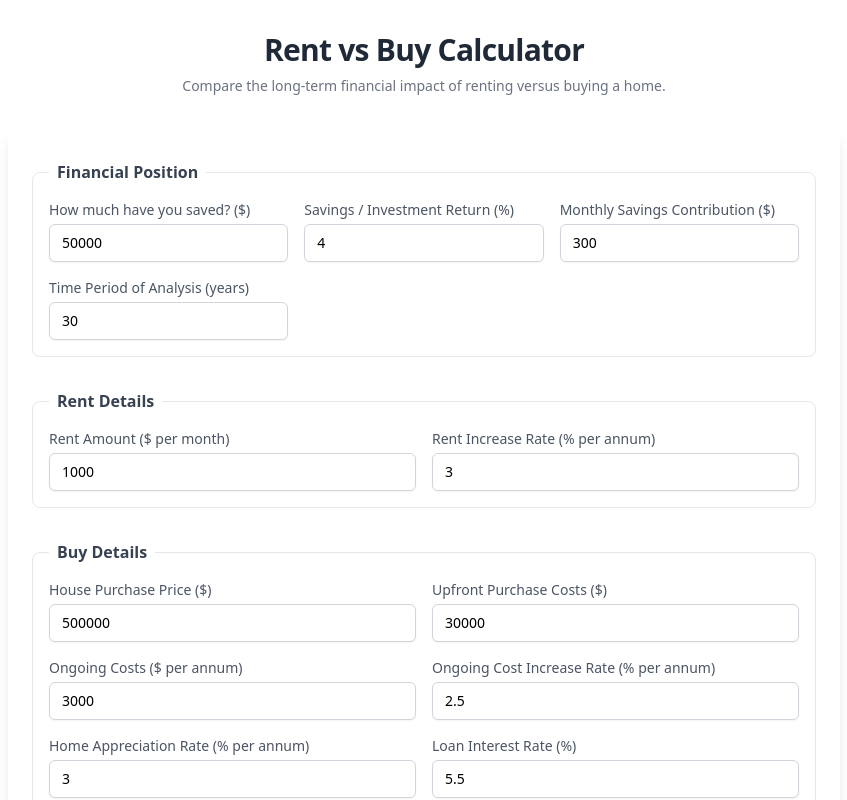
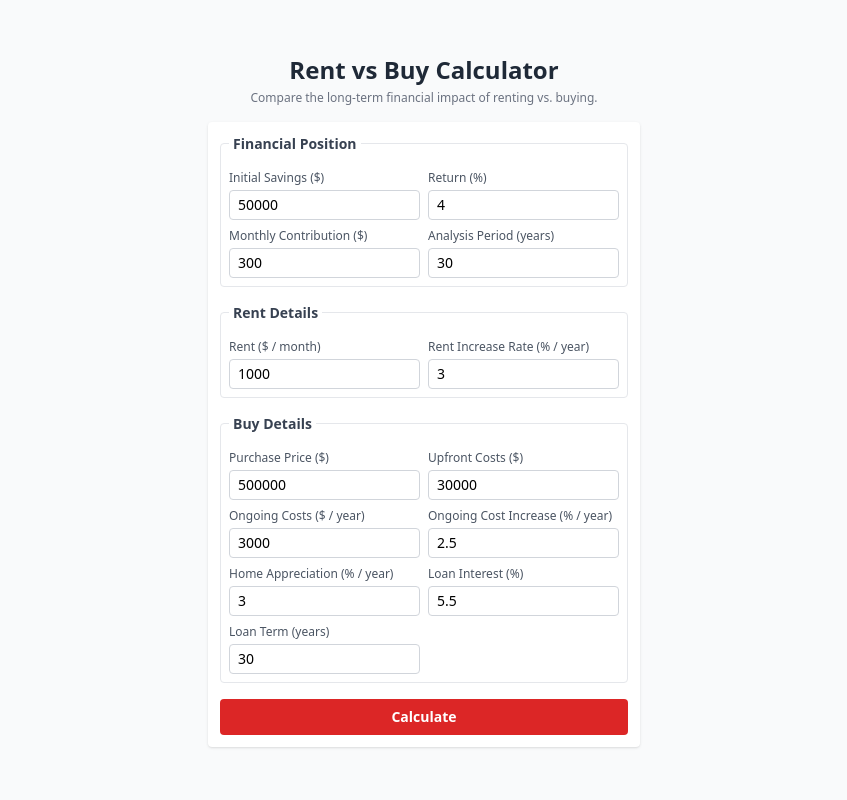
Before and after one commit to rhysheavensmith/rentVsBuyCalculator, a React (Vite) app: page / in a window 1280 px wide. Shown: the top 800 px of the page, without its empty margins (216-1063 px from the left). Built offline with nearby package versions, Linux system fonts and the light colour scheme.

Commit message:
compacted the design

```diff
--- a/src/components/SavingsCalculator.jsx
+++ b/src/components/SavingsCalculator.jsx
@@ -54,7 +54,7 @@ const SavingsCalculator = () => {
 		}));
 	};
 
-	// Define animation variants for the accordion
+	// Optional: animation variants for expansions/collapses in the modal
 	const accordionVariants = {
 		closed: {
 			opacity: 0,
@@ -75,33 +75,26 @@ const SavingsCalculator = () => {
 	};
 
 	return (
-		<div className='mx-auto max-w-4xl py-8 px-4 sm:px-6 lg:px-8'>
+		<div className='flex items-center justify-center min-h-screen overflow-auto bg-gray-50'>
+			<div className='mx-auto max-w-md py-4 px-2'>
 				{/* Heading */}
-			<div className='text-center mb-8'>
-				<h1 className='text-3xl font-extrabold text-gray-800 tracking-tight'>
+				<div className='text-center mb-4'>
+					<h1 className='text-2xl font-bold text-gray-800'>
 						Rent vs Buy Calculator
 					</h1>
-				<p className='mt-2 text-sm text-gray-500'>
-					Compare the long-term financial impact of renting versus buying a
-					home.
+					<p className='mt-1 text-xs text-gray-500'>
+						Compare the long-term financial impact of renting vs. buying.
 					</p>
 				</div>
 
 				{/* Form Container */}
 				<form
 					onSubmit={handleSubmit}
-				className='bg-white rounded-lg shadow-lg px-6 py-8 space-y-8'
+					className='bg-white rounded shadow px-3 py-3 space-y-4'
 				>
-				{/* Financial Position */}
 					<FinancialPosition inputs={inputs} handleChange={handleChange} />
-
-				{/* Rent Details */}
 					<RentDetails inputs={inputs} handleChange={handleChange} />
-
-				{/* Buy Details */}
 					<BuyDetails inputs={inputs} handleChange={handleChange} />
-
-				{/* Submit Button */}
 					<SubmitButton />
 				</form>
 
@@ -114,6 +107,7 @@ const SavingsCalculator = () => {
 					toggleDetails={toggleDetails}
 				/>
 			</div>
+		</div>
 	);
 };
 
--- a/src/components/calculator/BuyDetails.jsx
+++ b/src/components/calculator/BuyDetails.jsx
@@ -1,22 +1,23 @@
 const BuyDetails = ({ inputs, handleChange }) => {
 	return (
-		<fieldset className='border border-gray-200 rounded-lg p-4'>
-			<legend className='px-2 text-base font-semibold text-gray-700'>
+		<fieldset className='border border-gray-200 rounded p-2'>
+			<legend className='px-1 text-sm font-semibold text-gray-700'>
 				Buy Details
 			</legend>
-			<div className='grid grid-cols-1 gap-4 sm:grid-cols-2'>
+			<div className='grid grid-cols-1 gap-2 sm:grid-cols-2 mt-2'>
 				{/* House Purchase Price */}
 				<div>
-					<label className='block text-sm font-medium text-gray-600'>
-						House Purchase Price ($)
+					<label className='block text-xs text-gray-600'>
+						Purchase Price ($)
 					</label>
 					<input
 						type='number'
 						name='housePurchasePrice'
 						value={inputs.housePurchasePrice}
 						onChange={handleChange}
-						className='mt-1 block w-full rounded-md border border-gray-300 shadow-sm
-              focus:border-red-500 focus:ring-red-500 sm:text-sm px-3 py-2'
+						className='mt-1 w-full rounded border border-gray-300
+						 text-sm px-2 py-1 focus:border-red-500
+						 focus:ring-red-500'
 						min='0'
 						step='1000'
 						required
@@ -25,16 +26,17 @@ const BuyDetails = ({ inputs, handleChange }) => {
 
 				{/* Upfront Purchase Costs */}
 				<div>
-					<label className='block text-sm font-medium text-gray-600'>
-						Upfront Purchase Costs ($)
+					<label className='block text-xs text-gray-600'>
+						Upfront Costs ($)
 					</label>
 					<input
 						type='number'
 						name='upfrontPurchaseCosts'
 						value={inputs.upfrontPurchaseCosts}
 						onChange={handleChange}
-						className='mt-1 block w-full rounded-md border border-gray-300 shadow-sm
-              focus:border-red-500 focus:ring-red-500 sm:text-sm px-3 py-2'
+						className='mt-1 w-full rounded border border-gray-300
+						 text-sm px-2 py-1 focus:border-red-500
+						 focus:ring-red-500'
 						min='0'
 						step='1000'
 						required
@@ -43,16 +45,17 @@ const BuyDetails = ({ inputs, handleChange }) => {
 
 				{/* Ongoing Costs */}
 				<div>
-					<label className='block text-sm font-medium text-gray-600'>
-						Ongoing Costs ($ per annum)
+					<label className='block text-xs text-gray-600'>
+						Ongoing Costs ($ / year)
 					</label>
 					<input
 						type='number'
 						name='ongoingCosts'
 						value={inputs.ongoingCosts}
 						onChange={handleChange}
-						className='mt-1 block w-full rounded-md border border-gray-300 shadow-sm
-              focus:border-red-500 focus:ring-red-500 sm:text-sm px-3 py-2'
+						className='mt-1 w-full rounded border border-gray-300
+						 text-sm px-2 py-1 focus:border-red-500
+						 focus:ring-red-500'
 						min='0'
 						step='100'
 						required
@@ -61,16 +64,17 @@ const BuyDetails = ({ inputs, handleChange }) => {
 
 				{/* Ongoing Cost Increase Rate */}
 				<div>
-					<label className='block text-sm font-medium text-gray-600'>
-						Ongoing Cost Increase Rate (% per annum)
+					<label className='block text-xs text-gray-600'>
+						Ongoing Cost Increase (% / year)
 					</label>
 					<input
 						type='number'
 						name='ongoingCostIncreaseRate'
 						value={inputs.ongoingCostIncreaseRate}
 						onChange={handleChange}
-						className='mt-1 block w-full rounded-md border border-gray-300 shadow-sm
-              focus:border-red-500 focus:ring-red-500 sm:text-sm px-3 py-2'
+						className='mt-1 w-full rounded border border-gray-300
+						 text-sm px-2 py-1 focus:border-red-500
+						 focus:ring-red-500'
 						min='0'
 						step='0.1'
 						required
@@ -79,16 +83,17 @@ const BuyDetails = ({ inputs, handleChange }) => {
 
 				{/* Home Appreciation Rate */}
 				<div>
-					<label className='block text-sm font-medium text-gray-600'>
-						Home Appreciation Rate (% per annum)
+					<label className='block text-xs text-gray-600'>
+						Home Appreciation (% / year)
 					</label>
 					<input
 						type='number'
 						name='homeAppreciationRate'
 						value={inputs.homeAppreciationRate}
 						onChange={handleChange}
-						className='mt-1 block w-full rounded-md border border-gray-300 shadow-sm
-              focus:border-red-500 focus:ring-red-500 sm:text-sm px-3 py-2'
+						className='mt-1 w-full rounded border border-gray-300
+						 text-sm px-2 py-1 focus:border-red-500
+						 focus:ring-red-500'
 						min='0'
 						step='0.1'
 						required
@@ -97,16 +102,17 @@ const BuyDetails = ({ inputs, handleChange }) => {
 
 				{/* Loan Interest Rate */}
 				<div>
-					<label className='block text-sm font-medium text-gray-600'>
-						Loan Interest Rate (%)
+					<label className='block text-xs text-gray-600'>
+						Loan Interest (%)
 					</label>
 					<input
 						type='number'
 						name='loanInterestRate'
 						value={inputs.loanInterestRate}
 						onChange={handleChange}
-						className='mt-1 block w-full rounded-md border border-gray-300 shadow-sm
-              focus:border-red-500 focus:ring-red-500 sm:text-sm px-3 py-2'
+						className='mt-1 w-full rounded border border-gray-300
+						 text-sm px-2 py-1 focus:border-red-500
+						 focus:ring-red-500'
 						min='0'
 						step='0.1'
 						required
@@ -115,7 +121,7 @@ const BuyDetails = ({ inputs, handleChange }) => {
 
 				{/* Loan Term */}
 				<div>
-					<label className='block text-sm font-medium text-gray-600'>
+					<label className='block text-xs text-gray-600'>
 						Loan Term (years)
 					</label>
 					<input
@@ -123,8 +129,9 @@ const BuyDetails = ({ inputs, handleChange }) => {
 						name='loanTerm'
 						value={inputs.loanTerm}
 						onChange={handleChange}
-						className='mt-1 block w-full rounded-md border border-gray-300 shadow-sm
-              focus:border-red-500 focus:ring-red-500 sm:text-sm px-3 py-2'
+						className='mt-1 w-full rounded border border-gray-300
+						 text-sm px-2 py-1 focus:border-red-500
+						 focus:ring-red-500'
 						min='1'
 						step='1'
 						required
--- a/src/components/calculator/FinancialPosition.jsx
+++ b/src/components/calculator/FinancialPosition.jsx
@@ -1,58 +1,59 @@
 const FinancialPosition = ({ inputs, handleChange }) => {
 	return (
-		<fieldset className='border border-gray-200 rounded-lg p-4'>
-			<legend className='px-2 text-base font-semibold text-gray-700'>
+		<fieldset className='border border-gray-200 rounded p-2'>
+			<legend className='px-1 text-sm font-semibold text-gray-700'>
 				Financial Position
 			</legend>
-			<div className='grid grid-cols-1 gap-4 sm:grid-cols-3'>
+			<div className='grid grid-cols-1 gap-2 sm:grid-cols-2 mt-2'>
 				{/* Initial Savings */}
 				<div>
-					<label className='block text-sm font-medium text-gray-600'>
-						How much have you saved? ($)
+					<label className='block text-xs text-gray-600'>
+						Initial Savings ($)
 					</label>
 					<input
 						type='number'
 						name='initialSavings'
 						value={inputs.initialSavings}
 						onChange={handleChange}
-						className='mt-1 block w-full rounded-md border border-gray-300 shadow-sm
-              focus:border-red-500 focus:ring-red-500 sm:text-sm px-3 py-2'
+						className='mt-1 w-full rounded border border-gray-300
+						 text-sm px-2 py-1 focus:border-red-500
+						 focus:ring-red-500'
 						min='0'
 						step='1000'
 						required
 					/>
 				</div>
 
-				{/* Savings Return Rate */}
+				{/* Savings / Investment Return */}
 				<div>
-					<label className='block text-sm font-medium text-gray-600'>
-						Savings / Investment Return (%)
-					</label>
+					<label className='block text-xs text-gray-600'>Return (%)</label>
 					<input
 						type='number'
 						name='savingsReturnRate'
 						value={inputs.savingsReturnRate}
 						onChange={handleChange}
-						className='mt-1 block w-full rounded-md border border-gray-300 shadow-sm
-              focus:border-red-500 focus:ring-red-500 sm:text-sm px-3 py-2'
+						className='mt-1 w-full rounded border border-gray-300
+						 text-sm px-2 py-1 focus:border-red-500
+						 focus:ring-red-500'
 						min='0'
 						step='0.1'
 						required
 					/>
 				</div>
 
-				{/* Savings Monthly Contribution */}
+				{/* Monthly Savings Contribution */}
 				<div>
-					<label className='block text-sm font-medium text-gray-600'>
-						Monthly Savings Contribution ($)
+					<label className='block text-xs text-gray-600'>
+						Monthly Contribution ($)
 					</label>
 					<input
 						type='number'
 						name='savingsContribution'
 						value={inputs.savingsContribution}
 						onChange={handleChange}
-						className='mt-1 block w-full rounded-md border border-gray-300 shadow-sm
-              focus:border-red-500 focus:ring-red-500 sm:text-sm px-3 py-2'
+						className='mt-1 w-full rounded border border-gray-300
+						 text-sm px-2 py-1 focus:border-red-500
+						 focus:ring-red-500'
 						min='0'
 						step='0.1'
 						required
@@ -61,16 +62,17 @@ const FinancialPosition = ({ inputs, handleChange }) => {
 
 				{/* Time Period */}
 				<div>
-					<label className='block text-sm font-medium text-gray-600'>
-						Time Period of Analysis (years)
+					<label className='block text-xs text-gray-600'>
+						Analysis Period (years)
 					</label>
 					<input
 						type='number'
 						name='timePeriod'
 						value={inputs.timePeriod}
 						onChange={handleChange}
-						className='mt-1 block w-full rounded-md border border-gray-300 shadow-sm
-              focus:border-red-500 focus:ring-red-500 sm:text-sm px-3 py-2'
+						className='mt-1 w-full rounded border border-gray-300
+						 text-sm px-2 py-1 focus:border-red-500
+						 focus:ring-red-500'
 						min='1'
 						step='1'
 						required
--- a/src/components/calculator/RentDetails.jsx
+++ b/src/components/calculator/RentDetails.jsx
@@ -1,25 +1,25 @@
-// components/calculator/RentDetails.jsx
 import PropTypes from 'prop-types';
 
 const RentDetails = ({ inputs, handleChange }) => {
 	return (
-		<fieldset className='border border-gray-200 rounded-lg p-4'>
-			<legend className='px-2 text-base font-semibold text-gray-700'>
+		<fieldset className='border border-gray-200 rounded p-2'>
+			<legend className='px-1 text-sm font-semibold text-gray-700'>
 				Rent Details
 			</legend>
-			<div className='grid grid-cols-1 gap-4 sm:grid-cols-2'>
+			<div className='grid grid-cols-1 gap-2 sm:grid-cols-2 mt-2'>
 				{/* Monthly Rent */}
 				<div>
-					<label className='block text-sm font-medium text-gray-600'>
-						Rent Amount ($ per month)
+					<label className='block text-xs text-gray-600'>
+						Rent ($ / month)
 					</label>
 					<input
 						type='number'
 						name='monthlyRent'
 						value={inputs.monthlyRent}
 						onChange={handleChange}
-						className='mt-1 block w-full rounded-md border border-gray-300 shadow-sm
-              focus:border-red-500 focus:ring-red-500 sm:text-sm px-3 py-2'
+						className='mt-1 w-full rounded border border-gray-300
+                       text-sm px-2 py-1 focus:border-red-500
+                       focus:ring-red-500'
 						min='0'
 						step='100'
 						required
@@ -28,16 +28,17 @@ const RentDetails = ({ inputs, handleChange }) => {
 
 				{/* Rent Increase Rate */}
 				<div>
-					<label className='block text-sm font-medium text-gray-600'>
-						Rent Increase Rate (% per annum)
+					<label className='block text-xs text-gray-600'>
+						Rent Increase Rate (% / year)
 					</label>
 					<input
 						type='number'
 						name='rentIncreaseRate'
 						value={inputs.rentIncreaseRate}
 						onChange={handleChange}
-						className='mt-1 block w-full rounded-md border border-gray-300 shadow-sm
-              focus:border-red-500 focus:ring-red-500 sm:text-sm px-3 py-2'
+						className='mt-1 w-full rounded border border-gray-300
+                       text-sm px-2 py-1 focus:border-red-500
+                       focus:ring-red-500'
 						min='0'
 						step='0.1'
 						required
--- a/src/components/calculator/SubmitButton.jsx
+++ b/src/components/calculator/SubmitButton.jsx
@@ -1,4 +1,4 @@
-import { motion } from 'motion/react';
+import { motion } from 'framer-motion'; // or '@motion/react' if you prefer
 
 const SubmitButton = () => {
 	return (
@@ -7,11 +7,13 @@ const SubmitButton = () => {
 				type='submit'
 				whileHover={{ scale: 1.03 }}
 				whileTap={{ scale: 0.95 }}
-				className='w-full py-3 px-4 rounded-md bg-red-600
-          text-white font-semibold text-lg
+				className='
+          w-full py-2 px-3 rounded bg-red-600
+          text-white font-semibold text-sm
           hover:bg-red-700 transition-all duration-300
           focus:outline-none focus:ring-2
-          focus:ring-offset-2 focus:ring-red-500'
+          focus:ring-offset-1 focus:ring-red-500
+        '
 			>
 				Calculate
 			</motion.button>
```
Also changed, not shown: src/components/results/FinancialGraph.jsx (+19 -37 lines), src/components/results/ResultsModal.jsx (+25 -31 lines). Lines whose indentation alone changed are shown as unchanged.
